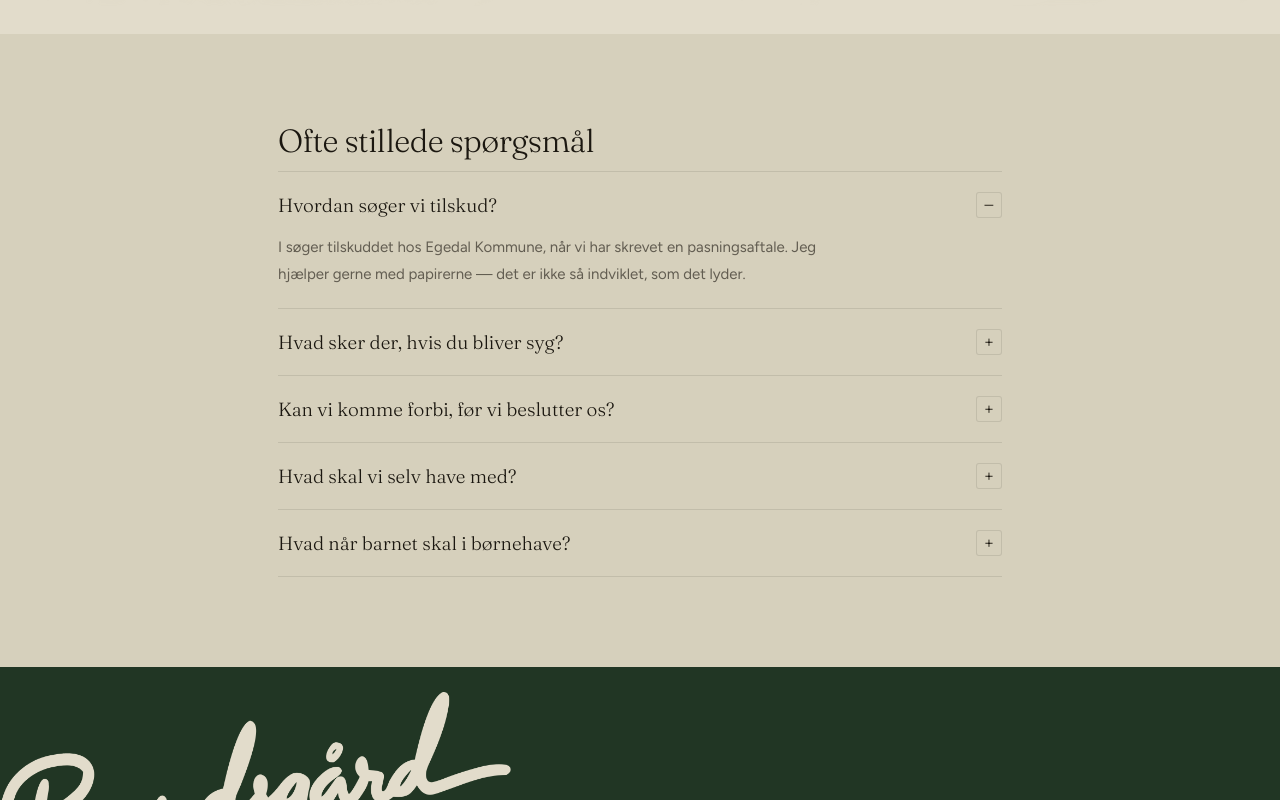
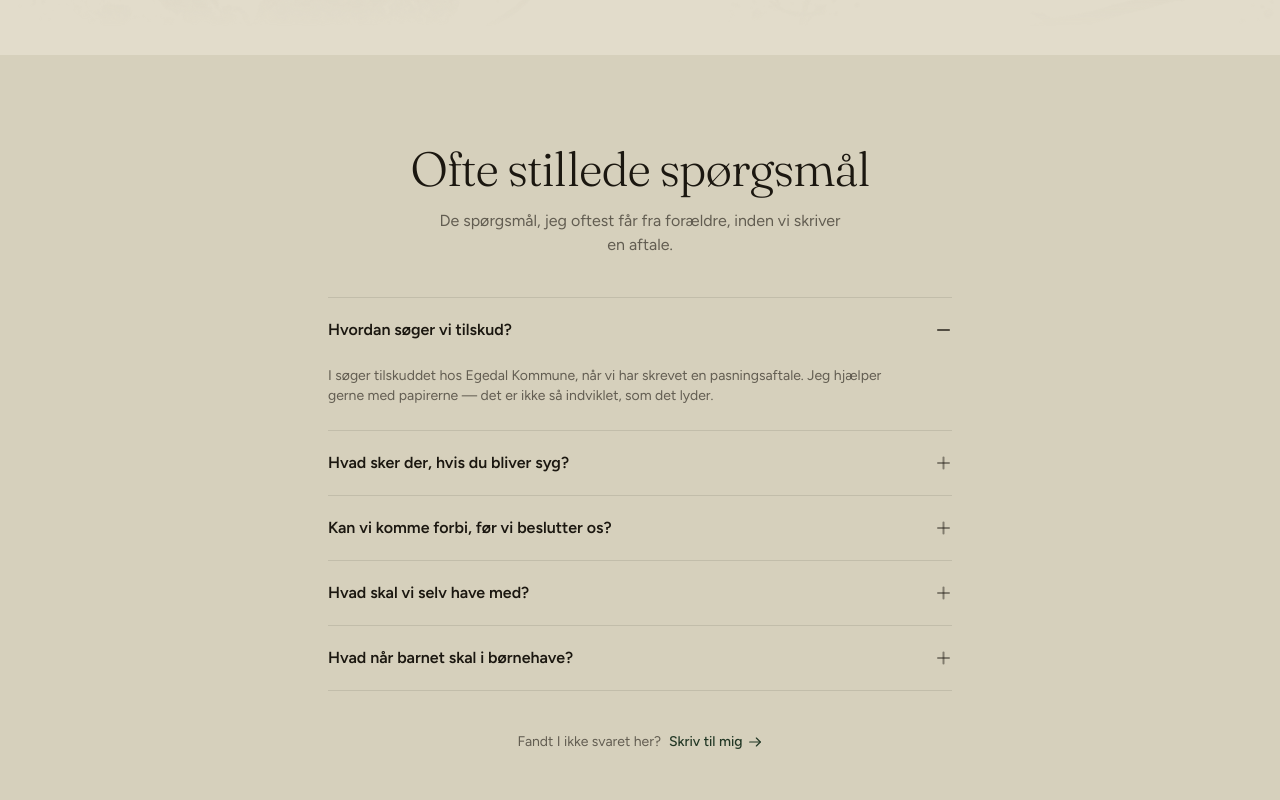
Before and after one commit to Bean-Machinie/Bundsgaards-Private-Pasningsordning-hjemmeside, a React (Vite) app: page /praktisk in a window 1280 px wide. Shown: the part 940-1740 px from the top of the page. Built offline with nearby package versions, Linux system fonts and the light colour scheme.

Commit message:
upodated FAQ

```diff
--- a/src/content/faqs.ts
+++ b/src/content/faqs.ts
@@ -2,6 +2,16 @@ export interface Faq {
   question: string;
   answer: string;
 }
+
+/** The FAQ band reads as a section of its own — centred heading, its own lead,
+ *  and a closing line pointing at the contact details — so that framing copy
+ *  lives here with the questions rather than inside the page component. */
+export const faqIntro = {
+  title: 'Ofte stillede spørgsmål',
+  lead: 'De spørgsmål, jeg oftest får fra forældre, inden vi skriver en aftale.',
+  footPrompt: 'Fandt I ikke svaret her?',
+  footLink: 'Skriv til mig',
+};
 
 export const faqs: Faq[] = [
   {
--- a/src/pages/Praktisk.css
+++ b/src/pages/Praktisk.css
@@ -1,6 +1,15 @@
+/* Both card headings are sized off the copy they head rather than picked by
+   eye: one golden-ratio step above the 15px text, so the step is proportional.
+   --heads-text is that text size — keep it in step with .spec-row, the intro,
+   the footnote and the note body below, which all sit at the same size. */
+.praktisk__panel-title,
+.praktisk__note-title {
+  --heads-text: 15px;
+  font-size: calc(var(--heads-text) * var(--ratio-golden));
+}
+
 .praktisk__panel-title {
   margin: 0 0 var(--space-4);
-  font-size: 20px;
 }
 .praktisk__panel-intro {
   margin: 0 0 var(--space-2);
@@ -14,15 +23,17 @@
   border-top: 1px solid var(--color-border);
   border-bottom: 0;
 }
+/* Same size as the rows it follows — it reads as the panel's last line of copy,
+   not as fine print; the muted ink is what sets it apart. */
 .praktisk__footnote {
   margin: var(--space-4) 0 0;
-  font-size: 13px;
+  font-size: 15px;
+  line-height: 1.75;
   color: var(--color-ink-3);
 }
 
 .praktisk__note-title {
   margin: 0 0 var(--space-2);
-  font-size: 19px;
 }
 .praktisk__note-body {
   margin: 0;
@@ -31,14 +42,66 @@
   color: var(--color-ink-2);
 }
 
-/* — FAQ accordion ————————————————————————————————————————————— */
+/* — FAQ accordion ————————————————————————————————————————————————
+   Built to the Motion UI "FAQ: plus-minus" section: a narrow centred column, a
+   centred heading and lead over line-divided rows, a plus that turns into a
+   minus, and a closing line pointing at the contact details.
 
-.praktisk__faq-heading {
-  margin-bottom: var(--space-6);
+   The geometry is that example's, measured off it — a 672px measure, 40px
+   between blocks, 20px rows, a 24px gap holding the mark off the question, an
+   18px icon box with two 13×2 bars — and only the palette and the two faces are
+   this site's. The px values here are deliberate rather than token-shaped for
+   that reason: they are a transcription, not a fresh set of choices. The rest
+   still comes from the theme.
+
+   Note the questions are set in the body sans at 600, not in the display serif
+   the rest of the site heads with — that weight step is what makes the example's
+   rows read as controls. Swap the font-family/font-weight pair on .faq__trigger
+   to bring the serif back. */
+
+/* Every block here is a direct child so the band's stagger can index them one
+   by one, which rules out a single flex `gap` — the heading and its lead sit 16px
+   apart while the three blocks sit 40px apart. So the rhythm is carried by the
+   blocks themselves. */
+.faq-section {
+  display: flex;
+  flex-direction: column;
+  align-items: center;
+  width: 100%;
+  max-width: 672px;
+  margin-inline: auto;
+  padding-inline: var(--space-6);
 }
 
+.faq-section__title {
+  margin: 0;
+  font-size: clamp(2.25rem, 4.4vw, 3rem);
+  line-height: 1;
+  /* The example tracks its sans in tight at this size. A light serif needs far
+     less of that to look gathered rather than cramped. */
+  letter-spacing: -0.02em;
+  text-align: center;
+  text-wrap: balance;
+}
+.faq-section__lead {
+  margin: var(--space-4) 0 0;
+  max-width: 448px;
+  font-size: 16px;
+  line-height: 1.5;
+  color: var(--color-ink-2);
+  text-align: center;
+  text-wrap: pretty;
+}
+
+/* The rules belong to the list, not to the page: a line above the first row and
+   one under every row, so the block is closed at both ends by construction. */
+.faq-list {
+  width: 100%;
+  margin-top: var(--space-10);
+  border-top: 1px solid var(--color-border);
+}
 .faq {
-  border-top: 1px solid var(--color-border);
+  border-bottom: 1px solid var(--color-border);
 }
 .faq__heading {
   margin: 0;
@@ -48,45 +111,92 @@
   display: flex;
   align-items: center;
   justify-content: space-between;
-  gap: var(--space-4);
+  gap: var(--space-6);
   width: 100%;
   padding: var(--space-5) 0;
   background: transparent;
   border: 0;
   cursor: pointer;
   text-align: left;
-  font-family: var(--font-display);
-  font-weight: var(--font-display-weight);
-  font-size: 19px;
+  font-family: var(--font-body);
+  font-weight: 600;
+  font-size: 16px;
+  line-height: 1.5;
   color: var(--color-ink);
-  transition: color 0.2s ease;
+  text-wrap: balance;
+  transition: color 0.15s cubic-bezier(0.22, 1, 0.36, 1);
 }
 .faq__trigger:hover {
   color: var(--color-primary);
 }
-.faq__sign {
-  display: grid;
-  place-items: center;
-  width: 26px;
-  height: 26px;
+
+/* Both bars are centred by inset:0 + margin:auto, so the one that rotates turns
+   about the middle of the mark rather than about an end of itself. */
+.faq__icon {
+  position: relative;
+  display: inline-block;
   flex: none;
-  border: 1px solid var(--color-border);
-  border-radius: var(--radius-md);
-  background: var(--color-surface);
-  font-family: var(--font-body);
-  font-size: 16px;
-  line-height: 1;
+  width: 18px;
+  height: 18px;
+  color: var(--color-ink-3);
+}
+.faq__bar {
+  position: absolute;
+  inset: 0;
+  margin: auto;
+  width: 13px;
+  height: 2px;
+  border-radius: var(--radius-full);
+  background: currentColor;
+}
+
+/* --faq-reveal is set by the panel's variants (see Praktisk.tsx) and travels
+   from 0 to 100% in step with the height. The mask is one hard stop, so the
+   answer is uncovered from the top down instead of being clipped by the
+   collapsing edge — at rest, open, the stop sits at 100% and the mask is inert. */
+.faq__panel {
+  --faq-reveal: 0%;
+  overflow: hidden;
+  mask-image: linear-gradient(#000 var(--faq-reveal), transparent var(--faq-reveal));
 }
 .faq__answer {
-  margin: -4px 0 var(--space-5);
-  max-width: 56ch;
-  font-size: 15px;
-  line-height: 1.8;
+  margin: 0;
+  padding: var(--space-1) 0 var(--space-6);
+  max-width: 65ch;
+  font-size: 16px;
+  line-height: 1.5;
   color: var(--color-ink-2);
+  text-wrap: pretty;
+}
+/* The example steps the answer *down* once there is room for it — the wide
+   layout gives the paragraph its measure, so it no longer needs the size. */
+@media (min-width: 640px) {
+  .faq__answer {
+    font-size: 14px;
+    line-height: 20px;
+  }
 }
 
-/* The list's closing rule — it used to belong to the block that held the CTA
-   button, so the last question keeps an edge under it. */
-.faq:last-of-type {
-  border-bottom: 1px solid var(--color-border);
+.faq-section__foot {
+  display: flex;
+  flex-wrap: wrap;
+  align-items: center;
+  justify-content: center;
+  gap: var(--space-1) var(--space-2);
+  margin: var(--space-10) 0 0;
+  font-size: 14px;
+  color: var(--color-ink-2);
+  text-wrap: pretty;
 }
+.faq-section__link {
+  display: inline-flex;
+  align-items: center;
+  gap: var(--space-1);
+  font-weight: 500;
+  color: var(--color-primary);
+  text-decoration: none;
+  transition: color 0.15s cubic-bezier(0.22, 1, 0.36, 1);
+}
+.faq-section__link:hover {
+  color: var(--color-primary-hover);
+}
--- a/src/pages/Praktisk.tsx
+++ b/src/pages/Praktisk.tsx
@@ -1,18 +1,74 @@
 import { useId, useState } from 'react';
+import { MotionConfig, motion, type Variants } from 'motion/react';
 
 import Backdrop from '../components/Backdrop';
-import { faqs } from '../content/faqs';
+import { ArrowRightIcon } from '../components/Icons';
+import { faqIntro, faqs } from '../content/faqs';
 import { practicalNotes, practicalPanels } from '../content/practical';
 import { useDocumentTitle } from '../hooks/useDocumentTitle';
 import { gridMin } from '../lib/css';
+import { scrollToContact } from '../lib/scrollToContact';
 import { routes } from '../routes';
 
 import './Praktisk.css';
 
+/* — FAQ choreography ————————————————————————————————————————————————
+   The band is built to the Motion UI "FAQ: plus-minus" section, and that
+   includes how it arrives: heading, lead, every row and the closing line each
+   rise 24px into place, one just behind the last, the first time the band is
+   scrolled into view. The easing is the same out-quint the example uses for its
+   hover transitions and the header already uses for its menus. */
+
+const EASE_OUT = [0.22, 1, 0.36, 1] as const;
+
+const bandVariants: Variants = {
+  hidden: {},
+  shown: { transition: { staggerChildren: 0.06 } },
+};
+
+const riseVariants: Variants = {
+  hidden: { opacity: 0, y: 24 },
+  shown: { opacity: 1, y: 0, transition: { duration: 0.5, ease: EASE_OUT } },
+};
+
+/* The answer is uncovered rather than cropped: --faq-reveal drives a one-stop
+   gradient mask (see .faq__panel) that travels down in step with the height, so
+   the bottom edge of the text is soft while the row is moving. Opening is the
+   slower half of the pair — a panel that snaps shut feels tidy, one that snaps
+   open feels abrupt. */
+const panelVariants: Variants = {
+  open: {
+    height: 'auto',
+    '--faq-reveal': '100%',
+    transition: { duration: 0.34, ease: EASE_OUT },
+  },
+  closed: {
+    height: 0,
+    '--faq-reveal': '0%',
+    transition: { duration: 0.26, ease: EASE_OUT },
+  },
+};
+
+/* The text settles just after the box that holds it, so the row opens and the
+   answer focuses into the space rather than riding down with the edge. */
+const answerVariants: Variants = {
+  open: {
+    opacity: 1,
+    filter: 'blur(0px)',
+    transition: { duration: 0.3, ease: EASE_OUT, delay: 0.05 },
+  },
+  closed: {
+    opacity: 0,
+    filter: 'blur(4px)',
+    transition: { duration: 0.16, ease: EASE_OUT },
+  },
+};
+
 export default function Praktisk() {
   useDocumentTitle(routes.praktisk.title);
 
-  // One answer open at a time, as in the prototype. -1 means all closed.
+  // One answer open at a time, as in the prototype — and the first row starts
+  // open, as it does in the example. -1 means all closed.
   const [openFaq, setOpenFaq] = useState(0);
   const faqId = useId();
 
@@ -65,17 +121,41 @@ export default function Praktisk() {
         </section>
       </div>
 
-      <section className="band band--surface">
-        <div className="shell shell--narrow">
-          <h2 className="title-sub praktisk__faq-heading">Ofte stillede spørgsmål</h2>
+      {/* reducedMotion="user" leaves the fades but drops the rises and the
+          height travel for anyone who asked the OS for less movement — the same
+          treatment the header's menus get. */}
+      <MotionConfig reducedMotion="user">
+        <motion.section
+          className="band band--surface"
+          aria-labelledby={`${faqId}-heading`}
+          initial="hidden"
+          whileInView="shown"
+          viewport={{ once: true, amount: 0.15 }}
+          variants={bandVariants}
+        >
+          {/* Its own centred column rather than the page shell: the example is a
+              672px measure, narrower than .shell--narrow, and centred copy over
+              full-width rows is the whole shape of it. */}
+          <div className="faq-section">
+            <motion.h2
+              id={`${faqId}-heading`}
+              className="faq-section__title"
+              variants={riseVariants}
+            >
+              {faqIntro.title}
+            </motion.h2>
+            <motion.p className="faq-section__lead" variants={riseVariants}>
+              {faqIntro.lead}
+            </motion.p>
 
+            <div className="faq-list">
               {faqs.map((faq, index) => {
                 const isOpen = openFaq === index;
                 const panelId = `${faqId}-panel-${index}`;
                 const buttonId = `${faqId}-button-${index}`;
 
                 return (
-              <div key={faq.question} className="faq">
+                  <motion.div key={faq.question} className="faq" variants={riseVariants}>
                     <h3 className="faq__heading">
                       <button
                         type="button"
@@ -86,19 +166,55 @@ export default function Praktisk() {
                         onClick={() => setOpenFaq(isOpen ? -1 : index)}
                       >
                         <span>{faq.question}</span>
-                    <span className="faq__sign" aria-hidden="true">
-                      {isOpen ? '–' : '+'}
+                        {/* Two bars, both centred in the box: the second stands
+                            upright for a plus and lies down over the first for a
+                            minus. */}
+                        <span className="faq__icon" aria-hidden="true">
+                          <span className="faq__bar" />
+                          <motion.span
+                            className="faq__bar"
+                            animate={{ rotate: isOpen ? 0 : 90 }}
+                            transition={{ duration: 0.3, ease: EASE_OUT }}
+                          />
                         </span>
                       </button>
                     </h3>
-                <div id={panelId} role="region" aria-labelledby={buttonId} hidden={!isOpen}>
-                  <p className="faq__answer">{faq.answer}</p>
-                </div>
-              </div>
+                    {/* Kept mounted so both directions can play; `inert` makes
+                        the folded panel unreachable by tab, pointer and screen
+                        reader, and keeps aria-controls pointing at something. */}
+                    <motion.div
+                      id={panelId}
+                      role="region"
+                      aria-labelledby={buttonId}
+                      className="faq__panel"
+                      inert={!isOpen}
+                      initial={false}
+                      animate={isOpen ? 'open' : 'closed'}
+                      variants={panelVariants}
+                    >
+                      <motion.p className="faq__answer" variants={answerVariants}>
+                        {faq.answer}
+                      </motion.p>
+                    </motion.div>
+                  </motion.div>
                 );
               })}
             </div>
-      </section>
+
+            <motion.p className="faq-section__foot" variants={riseVariants}>
+              <span>{faqIntro.footPrompt}</span>
+              <a
+                href="#kontakt"
+                className="faq-section__link"
+                onClick={scrollToContact}
+              >
+                {faqIntro.footLink}
+                <ArrowRightIcon size={16} />
+              </a>
+            </motion.p>
+          </div>
+        </motion.section>
+      </MotionConfig>
     </div>
   );
 }
```
Lines whose indentation alone changed are shown as unchanged.
